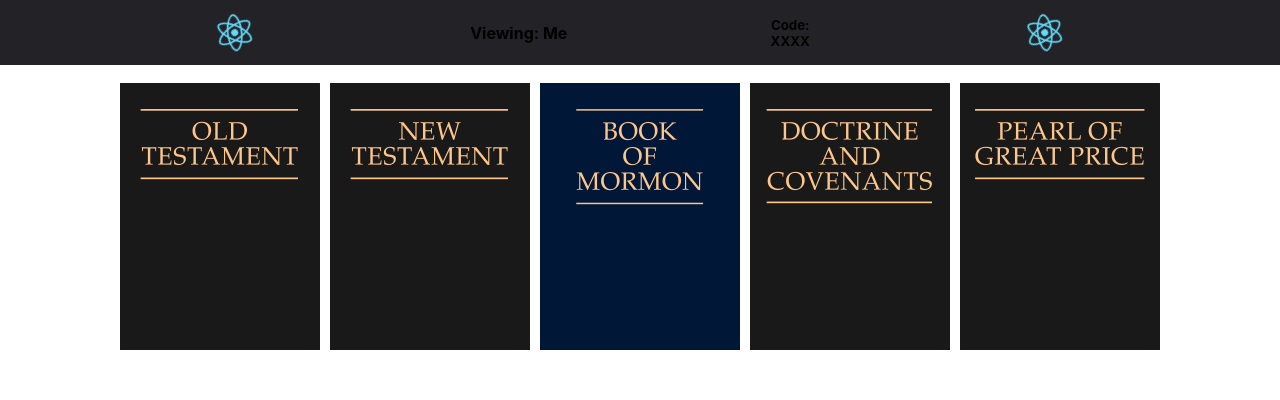
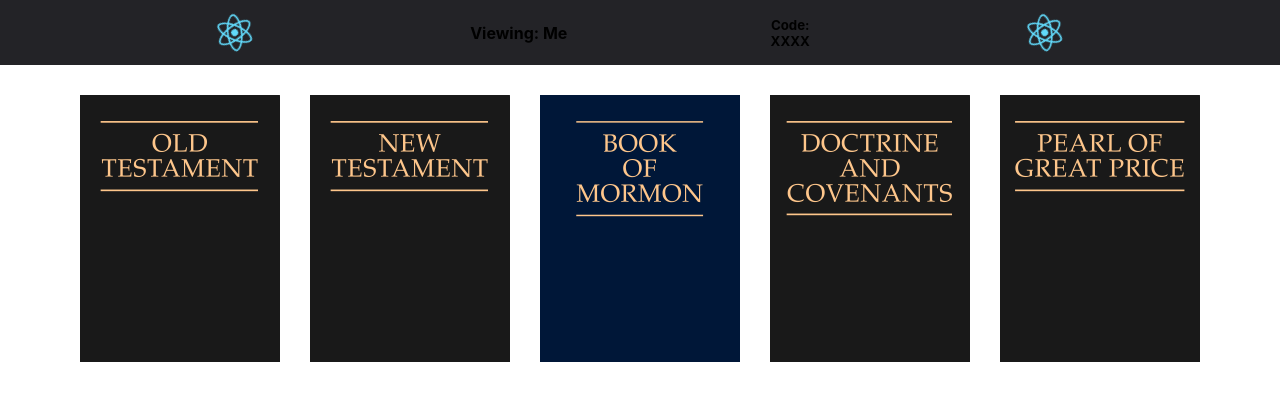
Before and after one commit to Teijien/ScriptureSession, a React (Create React App) app in the folder ss-react/: page / in a window 1280 px wide. Shown: the top 400 px of the page. Built offline with nearby package versions, Linux system fonts and the light colour scheme.

Commit message:
View.js using FlexView.css instead of grid

```diff
--- a/ss-react/src/Components/ListItems.css
+++ b/ss-react/src/Components/ListItems.css
@@ -1,4 +1,6 @@
 .book {
-    width: 200px;
+    width: min(40%, 200px);
     margin-top: 10px;
+    margin-left: 10px;
+    margin-right: 10px;
 }
--- a/ss-react/src/Components/View.css
+++ /dev/null
@@ -1,7 +0,0 @@
-.view {
-    display: grid;
-    grid-template-columns: repeat(auto-fit, [col-start] minmax(0, min(200px, 50%)) [col-end]);
-    justify-content: center;
-    margin-top: 1vh;
-    column-gap: min(10px, 5vh);
-}
--- a/ss-react/src/Components/View.js
+++ b/ss-react/src/Components/View.js
@@ -1,5 +1,5 @@
 import { useState } from 'react';
-import './View.css';
+import './FlexView.css';
 import properties from '../properties.json';
 import * as ListItems from './ListItems.js';
 
```
